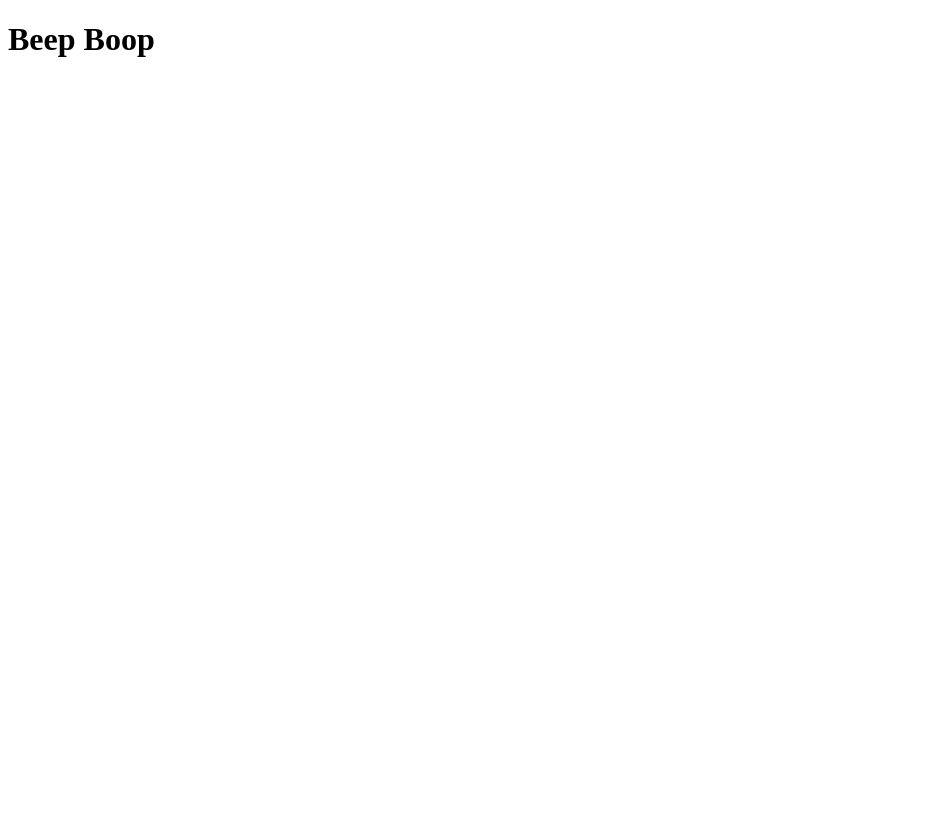
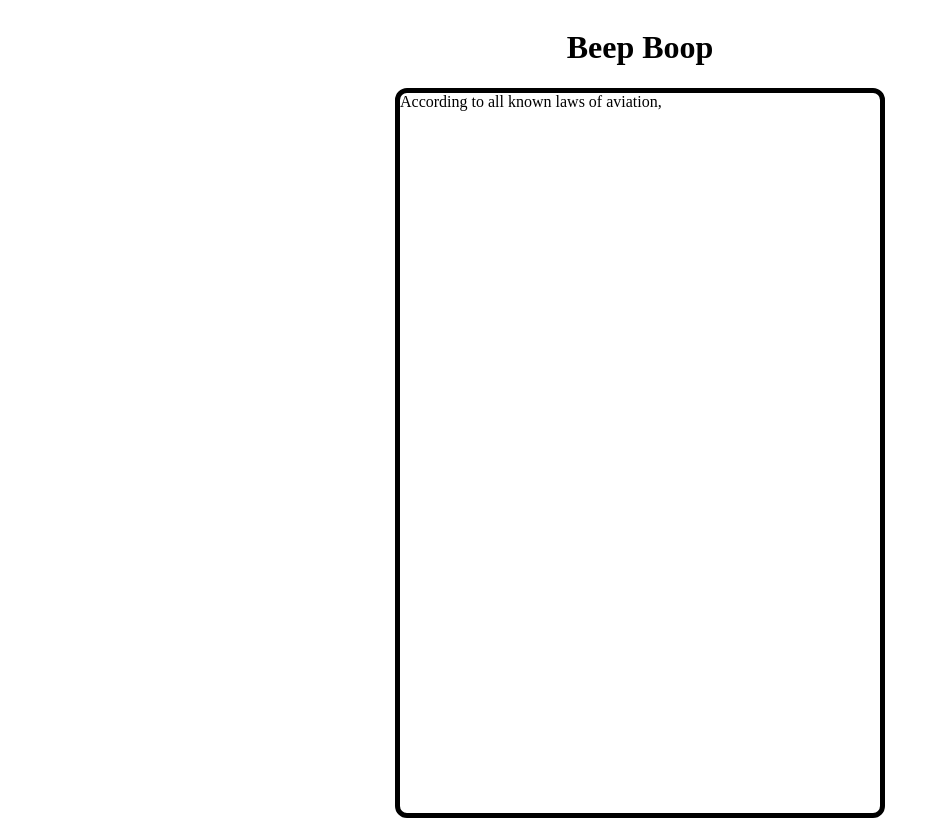
Before and after one commit to lybb-web/calculator, a plain HTML site: page index.html in a window 1280 px wide. Shown: the whole page, without its empty margins (0-940 px from the left). Before the commit the page ends 800 px from the top, so only its background shows below. Drawn offline with Linux system fonts and the light colour scheme.

Commit message:
Added calculator's body

```diff
--- a/index.html
+++ b/index.html
@@ -9,6 +9,7 @@
 
     <body>
         <h1>Beep Boop</h1>
+        <div id="calculator">According to all known laws of aviation,</div>
     </body>
     <script src="calculator.js"></script>
 
--- a/styles.css
+++ b/styles.css
@@ -0,0 +1,15 @@
+body {
+    min-height: 100vh;
+    display: flex;
+    flex-direction: column;
+    justify-content: center;
+    align-items: center;
+}
+
+#calculator {
+    border: 5px solid black;
+    height: 720px;
+    width: 480px;
+    border-radius: 12px;
+
+}
```
